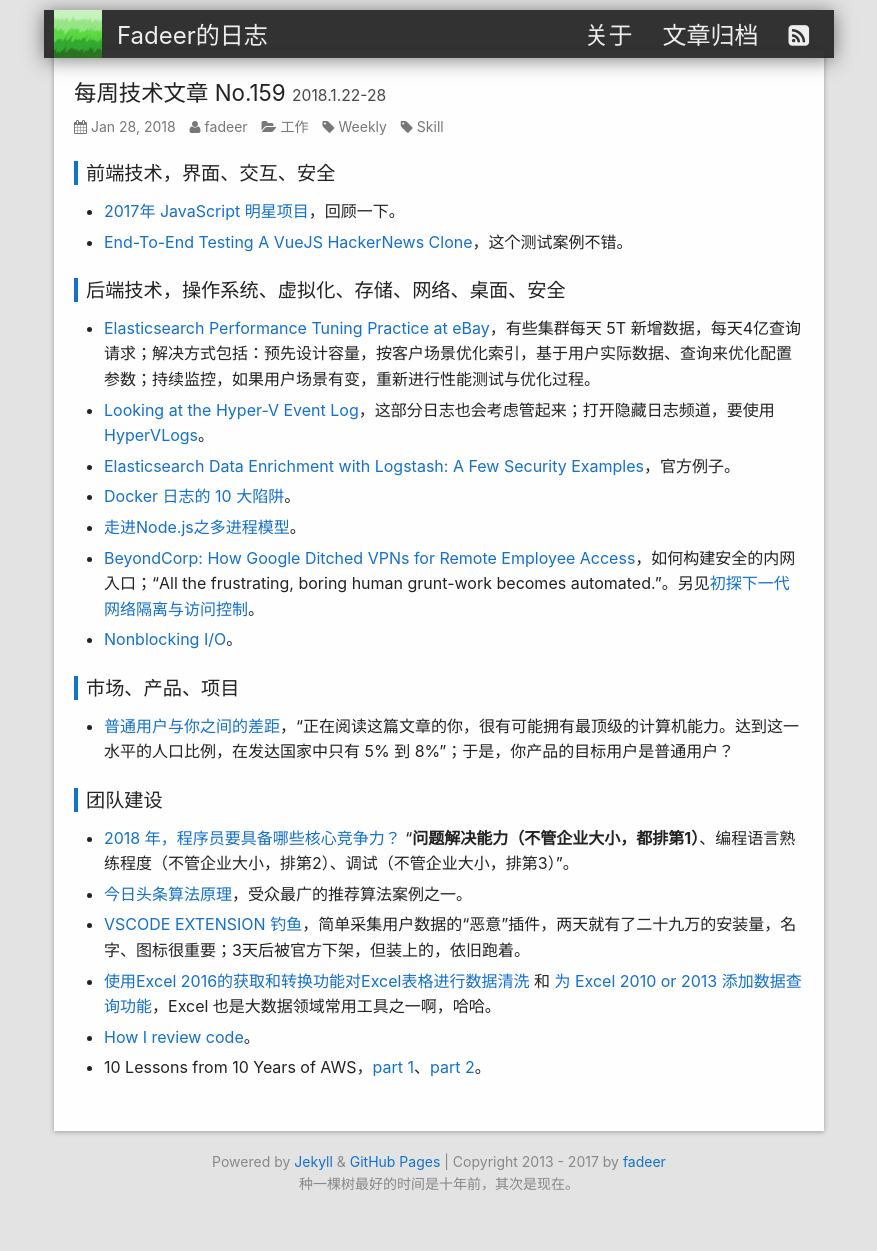
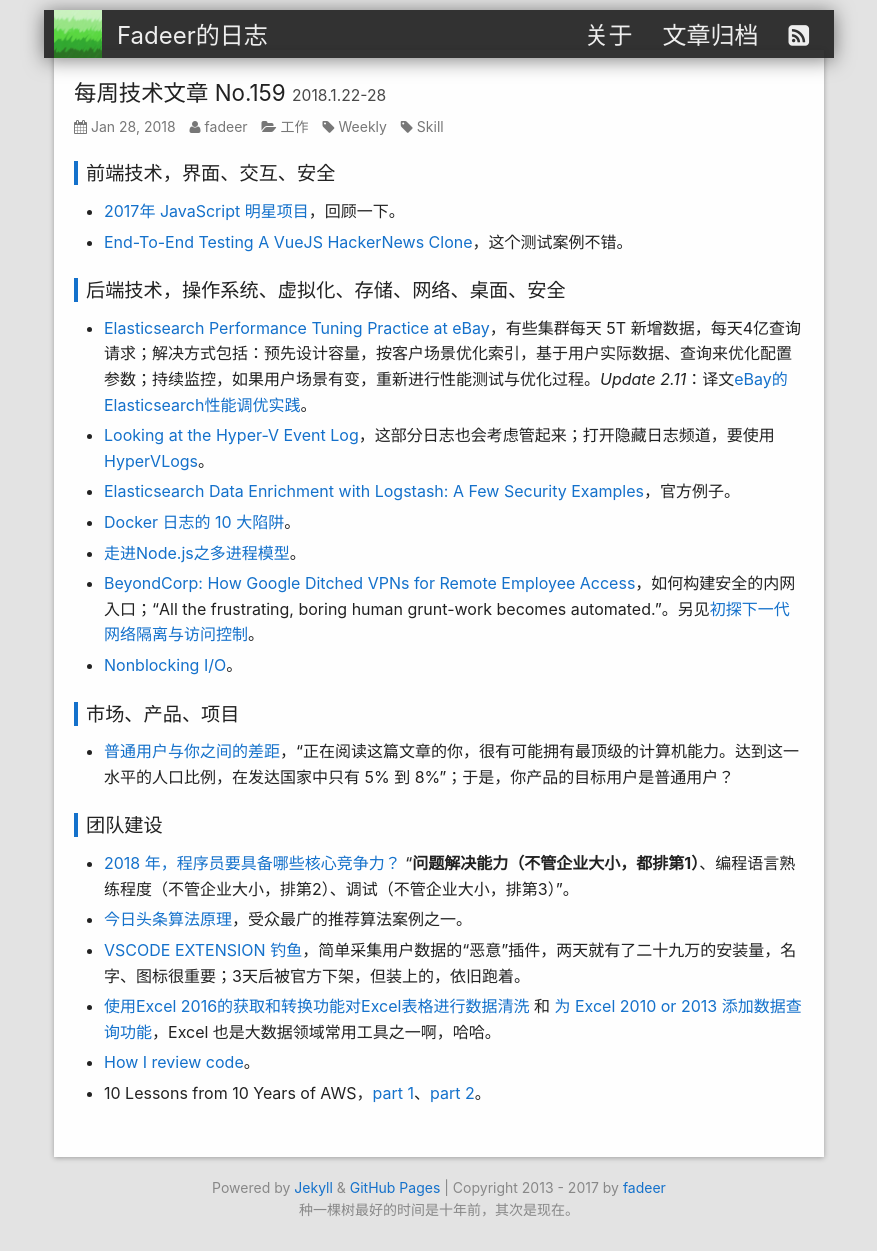
Before and after one commit to fadeer/fadeer.github.io, a Jekyll site: the page built from _posts/weekly2/2018-01-28-weekly-159.md, in a window 1280 px wide and 1251 px high. Shown: the whole window, without its empty margins (201-1078 px from the left). Built offline with Jekyll 4.4.1, drawn with Linux system fonts in a browser that asks for light colours.

Commit message:
update post

```diff
--- a/_posts/weekly2/2018-01-28-weekly-159.md
+++ b/_posts/weekly2/2018-01-28-weekly-159.md
@@ -15,7 +15,7 @@
 
 后端技术，操作系统、虚拟化、存储、网络、桌面、安全
 ----
-* [Elasticsearch Performance Tuning Practice at eBay](https://www.ebayinc.com/stories/blogs/tech/elasticsearch-performance-tuning-practice-at-ebay)，有些集群每天 5T 新增数据，每天4亿查询请求；解决方式包括：预先设计容量，按客户场景优化索引，基于用户实际数据、查询来优化配置参数；持续监控，如果用户场景有变，重新进行性能测试与优化过程。
+* [Elasticsearch Performance Tuning Practice at eBay](https://www.ebayinc.com/stories/blogs/tech/elasticsearch-performance-tuning-practice-at-ebay)，有些集群每天 5T 新增数据，每天4亿查询请求；解决方式包括：预先设计容量，按客户场景优化索引，基于用户实际数据、查询来优化配置参数；持续监控，如果用户场景有变，重新进行性能测试与优化过程。*Update 2.11*：译文[eBay的Elasticsearch性能调优实践](http://www.infoq.com/cn/articles/elasticsearch-performance-tuning-practice-at-ebay)。
 * [Looking at the Hyper-V Event Log](https://blogs.technet.microsoft.com/virtualization/2018/01/23/looking-at-the-hyper-v-event-log-january-2018-edition/)，这部分日志也会考虑管起来；打开隐藏日志频道，要使用[HyperVLogs](https://github.com/MicrosoftDocs/Virtualization-Documentation/tree/live/hyperv-tools/HyperVLogs)。
 * [Elasticsearch Data Enrichment with Logstash: A Few Security Examples](https://www.elastic.co/blog/elasticsearch-data-enrichment-with-logstash-a-few-security-examples)，官方例子。
 * [Docker 日志的 10 大陷阱](http://www.codeceo.com/article/10-docker-logging-gotchas.html)。
```
